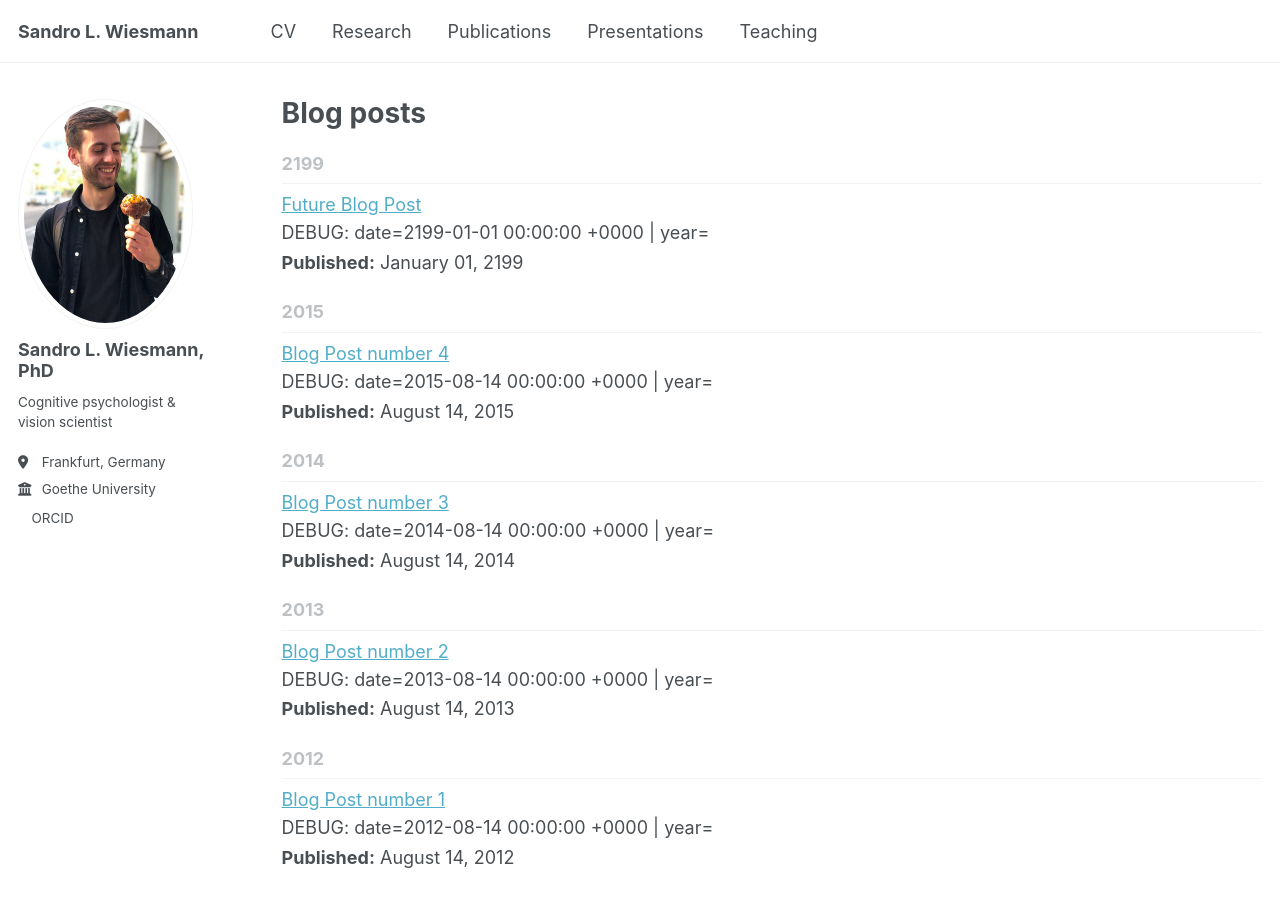
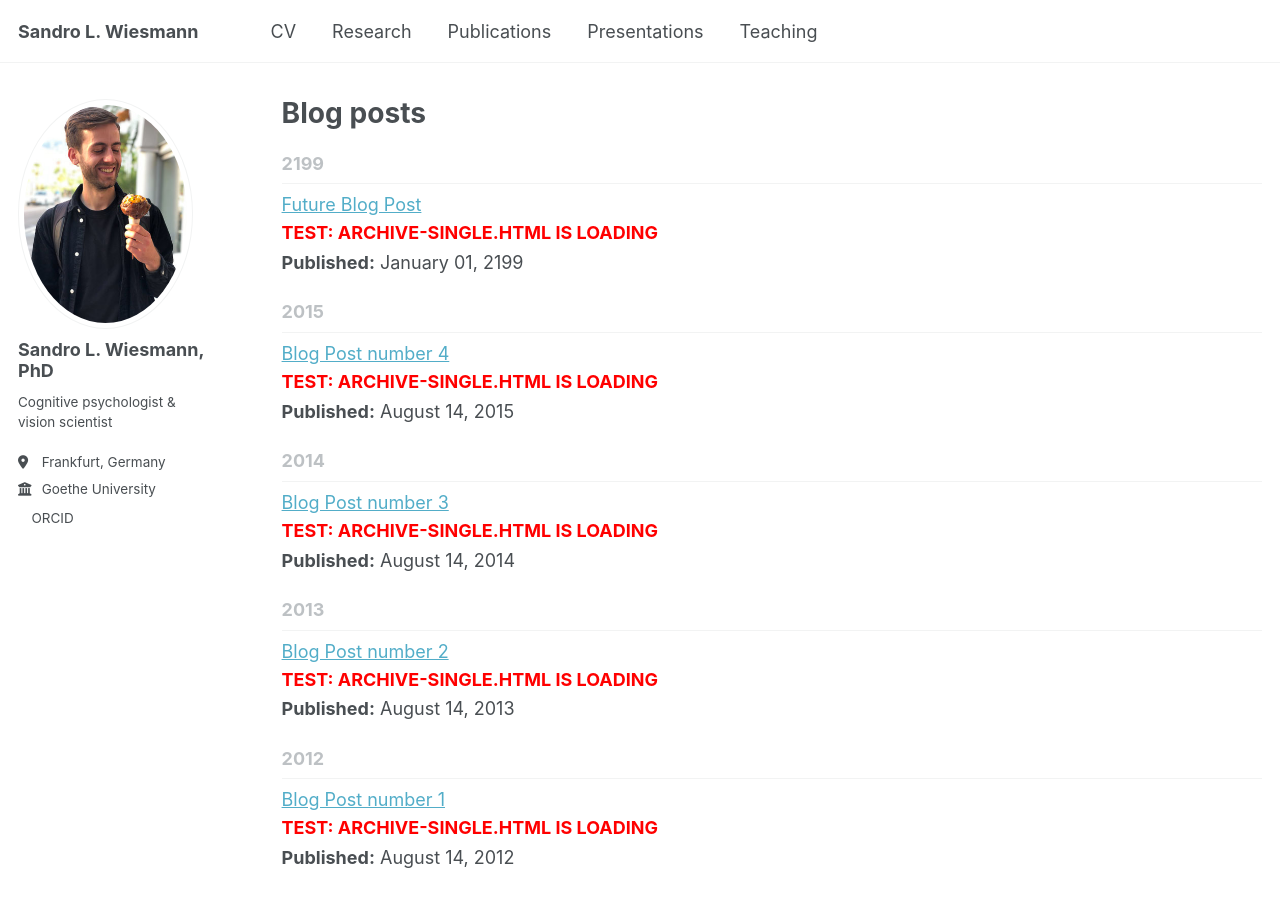
Before and after one commit to sandrowiesmann/sandrowiesmann.github.io, a Jekyll site: the page built from _pages/year-archive.html, in a window 1280 px wide and 1094 px high. Shown: the top 907 px of the window. Built offline with Jekyll 4.4.1, drawn with Linux system fonts in a browser that asks for light colours; a script bundle is joined from its source files by our own code; a style sheet for code colours, icons or effects is not loaded; a file with an impossible date is left out.

Commit message:
Add debug message to archive-single.html

```diff
--- a/_includes/archive-single.html
+++ b/_includes/archive-single.html
@@ -19,9 +19,8 @@
       {% endif %}
     </h2>
 
-    <p>
-      DEBUG: date={{ post.date }} |
-      year={{ post.year }}
+    <p style="color: red; font-weight: bold;">
+      TEST: ARCHIVE-SINGLE.HTML IS LOADING
     </p>
 
     {% if post.collection == 'publications' %}
```
